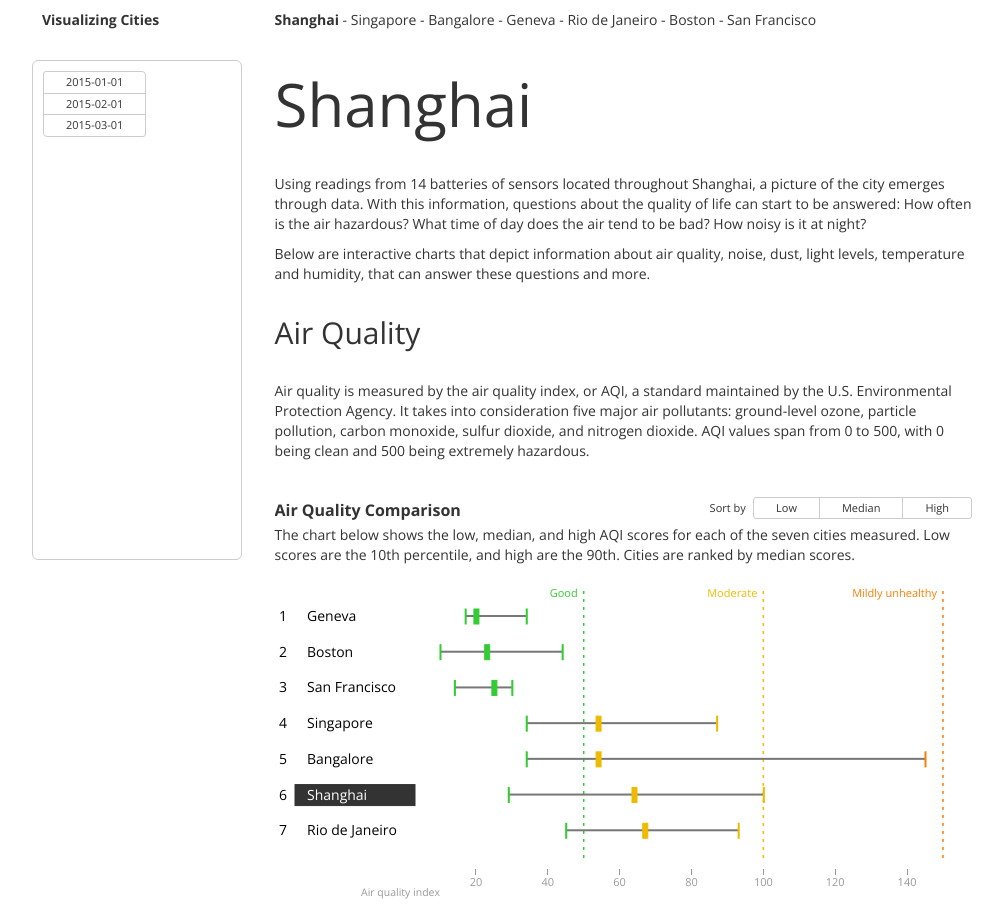
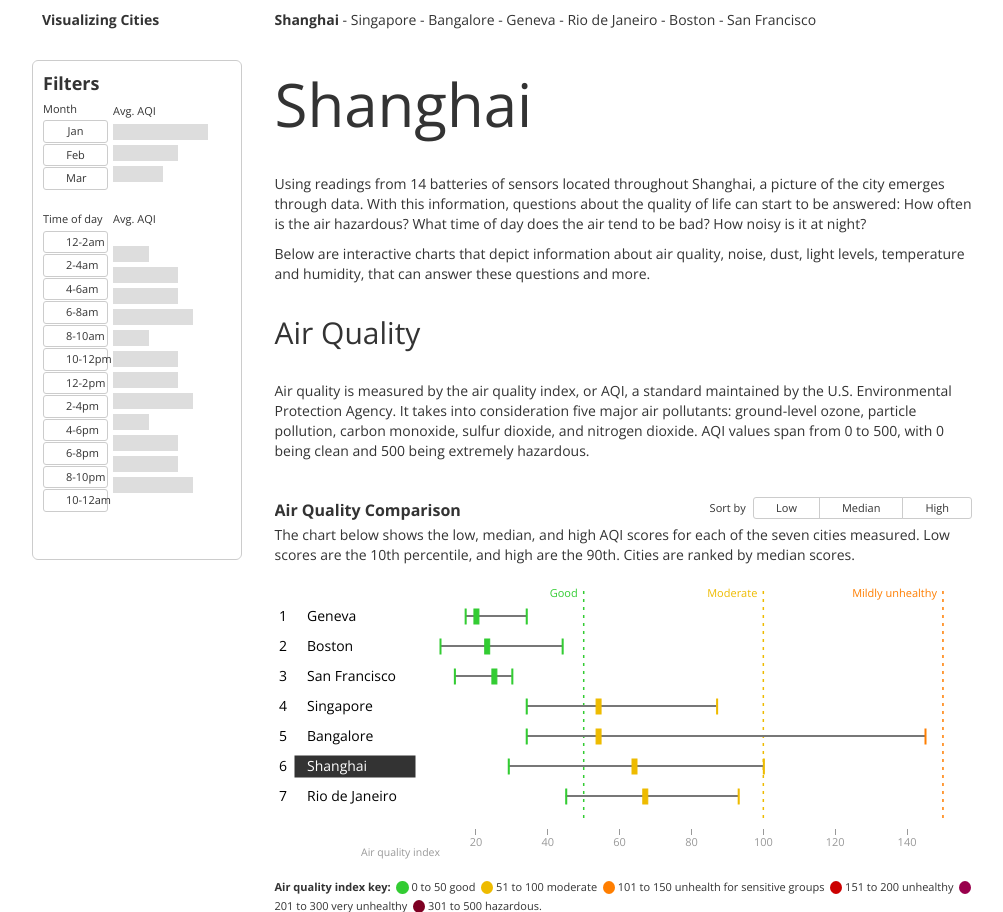
Before and after one commit to kgates-github/datacanvas, a Flask app: page /city/ in a window 1280 px wide. Shown: the top 912 px of the page, without its empty margins (138-1141 px from the left). Run offline with Flask 2, Linux system fonts and the light colour scheme; some libraries are stand-ins or nearby versions.

Commit message:
Add filter buttons

```diff
--- a/webapp/app/__init__.py
+++ b/webapp/app/__init__.py
@@ -35,13 +35,13 @@ def city(name='Shanghai'):
           'chart': 'monthly',
           'data': [
             {
-              'date': '2015-01-01',
+              'date': '2015-01-02',
               'median': 64
             } ,{
-              'date': '2015-02-01',
+              'date': '2015-02-02',
               'median': 44
             } ,{
-              'date': '2015-03-01',
+              'date': '2015-03-02',
               'median': 34
             }
           ]
@@ -50,16 +50,40 @@ def city(name='Shanghai'):
           'chart': 'time_of_day',
           'data': [
             {
-              'name': '2am to 4am',
+              'name': '12-2am',
               'median': 24
             } ,{
-              'name': '7am to 9am',
+              'name': '2-4am',
               'median': 44
             } ,{
-              'name': '2pm to 4pm',
+              'name': '4-6am',
               'median': 44
             },{
-              'name': '5pm to 7pm',
+              'name': '6-8am',
+              'median': 54
+            } ,{
+              'name': '8-10am',
+              'median': 24
+            } ,{
+              'name': '10-12pm',
+              'median': 44
+            } ,{
+              'name': '12-2pm',
+              'median': 44
+            },{
+              'name': '2-4pm',
+              'median': 54
+            },{
+              'name': '4-6pm',
+              'median': 24
+            } ,{
+              'name': '6-8pm',
+              'median': 44
+            } ,{
+              'name': '8-10pm',
+              'median': 44
+            },{
+              'name': '10-12am',
               'median': 54
             }
           ]
--- a/webapp/app/static/css/app.css
+++ b/webapp/app/static/css/app.css
@@ -65,6 +65,14 @@ a {
 body {
   font-family: 'Open Sans', sans-serif;
   font-size: 14px;
+}
+
+.filter-list li {
+  padding:0px;
+}
+
+.filter-list {
+  padding-left: 6px;
 }
 
 .small-text {
--- a/webapp/app/static/js/boxplot.js
+++ b/webapp/app/static/js/boxplot.js
@@ -159,8 +159,8 @@
       return this.plots.data(this.data, function(d) {
         return d.name;
       }).transition().delay(function(d, i) {
-        return (i * 60) + delay;
-      }).duration(230).ease("linear").attr("transform", (function(_this) {
+        return (i * 160) + delay;
+      }).duration(330).ease("linear").attr("transform", (function(_this) {
         return function(d, i) {
           return "translate(0, " + (_this.scaleY(i)) + ")";
         };
@@ -175,38 +175,39 @@
     };
 
     BoxPlot.prototype.update = function(data) {
-      var self;
+      var duration, self;
       self = this;
       this.data = data;
       this.scaleX = this._getScaleX();
+      duration = this._getDuration();
       this.plots.data(this.data, function(d) {
         return d.name;
       });
       this.plots.each(function(d, i) {
-        d3.select(this).select(".bar").transition().duration(1000).attr("width", function(d) {
+        d3.select(this).select(".bar").transition().duration(duration).attr("width", function(d) {
           return self.scaleX(d.upper) - self.scaleX(d.lower);
         }).attr("x", function(d) {
           return self.scaleX(d.lower);
         });
         d3.select(this).select(".lower").attr("class", function(d) {
           return "lower " + (self.helpers.getColorClass(d.lower, self.qualitative));
-        }).transition().duration(1000).attr("x", function(d) {
+        }).transition().duration(duration).attr("x", function(d) {
           return self.scaleX(d.lower);
         });
         d3.select(this).select(".median").attr("class", function(d) {
           return "median " + (self.helpers.getColorClass(d.median, self.qualitative));
-        }).transition().duration(1000).attr("x", function(d) {
+        }).transition().duration(duration).attr("x", function(d) {
           return self.scaleX(d.median);
         });
         d3.select(this).select(".upper").attr("class", function(d) {
           return "upper " + (self.helpers.getColorClass(d.upper, self.qualitative));
-        }).transition().duration(1000).attr("x", function(d) {
+        }).transition().duration(duration).attr("x", function(d) {
           return self.scaleX(d.upper);
         });
         return d3.select(this).select(".overlay").on('mouseover', self.tip.show).on('mouseout', self.tip.hide);
       });
       this.qualatativeTicks.each(function(d, i) {
-        return d3.select(this).transition().duration(1000).attr("transform", (function(_this) {
+        return d3.select(this).transition().duration(duration).attr("transform", (function(_this) {
           return function(d, i) {
             return "translate(" + (self.scaleX(d.value)) + ", 0)";
           };
--- a/webapp/app/static/js/city.js
+++ b/webapp/app/static/js/city.js
@@ -68,14 +68,14 @@
           chart: 'filter',
           dimension: 'airquality_raw',
           scale: d3.scale.linear,
-          width: 200,
+          width: 110,
           height: 530,
           qualitative: helpers.aqiQualitative,
           margin: {
-            top: 40,
-            right: 50,
-            bottom: 40,
-            left: 165
+            top: 0,
+            right: 10,
+            bottom: 10,
+            left: 5
           }
         }
       }, {
@@ -86,7 +86,7 @@
           dimension: 'airquality_raw',
           scale: d3.scale.linear,
           width: 700,
-          height: 330,
+          height: 290,
           qualitative: helpers.aqiQualitative,
           margin: {
             top: 40,
--- a/webapp/app/static/js/filter.js
+++ b/webapp/app/static/js/filter.js
@@ -8,42 +8,51 @@
     __extends(Filter, _super);
 
     function Filter(_at_app, _at_params, _at_data, _at_city, _at_helpers) {
-      var self;
+      var combinedData, self;
       this.app = _at_app;
       this.params = _at_params;
       this.data = _at_data;
       this.city = _at_city;
       this.helpers = _at_helpers;
       self = this;
-      this.data = _.sortBy(this.data, "median");
-      this.el = this.params.el;
-      this.scaleX = this._getScaleX();
-      this.scaleY = this._getScaleY();
-      this.qualitative = this.params.qualitative || [];
-      this.xAxis = d3.svg.axis().scale(this.scaleX).tickSize(-6).tickSubdivide(true);
       this.dataMonthly = _.findWhere(this.data, {
         dimension: this.params.dimension,
         chart: 'monthly'
       });
+      this.dataTime = _.findWhere(this.data, {
+        dimension: this.params.dimension,
+        chart: 'time_of_day'
+      });
+      this.el = this.params.el;
+      combinedData = this.dataMonthly.data.concat(this.dataTime.data);
+      this.scaleX = this._getScaleX(combinedData);
+      this.monthFormat = d3.time.format("%b");
       this.dataMonthly = this.dataMonthly.data;
-      this.buttonsMonthly = d3.select("#" + this.el).append("div").attr("class", "btn-group-vertical");
-      this.buttonsMonthly.selectAll("button").data(this.dataMonthly).enter().append("button").attr("type", "button").attr("class", "btn btn-default btn-sm btn-compact").html(function(d) {
-        return d.date;
-      });
-
-      /*
-      <div class="btn-group-vertical" role="group" aria-label="">
-          <button type="button" class="btn btn-default btn-sm btn-compact">Jan</button>
-          <button type="button" class="btn btn-default btn-sm btn-compact">Feb</button>
-          <button type="button" class="btn btn-default btn-sm btn-compact">Mar</button>
-
-
-       * X axis
-      @svg.append("g")
-        .attr("class", "x axis")
-        .attr("transform", "translate(#{@params.margin.left}," + (@params.height - 30) + ")")
-        .call(@xAxis)
-       */
+      this.buttonsMonthly = d3.select("#filter-month-buttons").append("div");
+      this.buttonsMonthly.selectAll("button").data(this.dataMonthly).enter().append("div").append("button").attr("type", "button").attr("class", "btn btn-default btn-sm btn-compact").style("width", "65px").style("margin-bottom", "1px").html((function(_this) {
+        return function(d) {
+          return _this.monthFormat(new Date(d.date));
+        };
+      })(this));
+      this.chartMonthly = d3.select("#filter-month-chart").append("div").style("width", "112px");
+      this.barsMonthly = this.chartMonthly.selectAll(".bar").data(this.dataMonthly).enter().append("div").attr("class", "bar").style("height", "16px").style("background", "#ddd").style("margin-bottom", "5px").style("width", (function(_this) {
+        return function(d) {
+          return (_this.scaleX(d.median)) + "px";
+        };
+      })(this));
+      this.dataTime = this.dataTime.data;
+      this.buttonsTime = d3.select("#filter-time-buttons").append("div");
+      this.buttonsTime.selectAll("button").data(this.dataTime).enter().append("div").append("button").attr("type", "button").attr("class", "btn btn-default btn-sm btn-compact").style("width", "65px").style("margin-bottom", "1px").html((function(_this) {
+        return function(d) {
+          return d.name;
+        };
+      })(this));
+      this.chartMonthly = d3.select("#filter-time-chart").append("div").style("width", "112px");
+      this.barsMonthly = this.chartMonthly.selectAll(".bar").data(this.dataTime).enter().append("div").attr("class", "bar").style("height", "16px").style("background", "#ddd").style("margin-bottom", "5px").style("width", (function(_this) {
+        return function(d) {
+          return (_this.scaleX(d.median)) + "px";
+        };
+      })(this));
     }
 
     Filter.prototype._filterCharts = function() {
@@ -68,25 +77,17 @@
       });
     };
 
-    Filter.prototype._getScaleX = function() {
+    Filter.prototype._getScaleX = function(data) {
       var domainX, rangeX;
-      domainX = this._getDomain(this.data);
+      domainX = this._getDomain(data);
       rangeX = [0, this.params.width - (this.params.margin.left + this.params.margin.right)];
       return this.params.scale().domain(domainX).range(rangeX);
     };
 
-    Filter.prototype._getScaleY = function() {
-      var domainY, rangeY;
-      domainY = [0, this.data.length];
-      rangeY = [0, this.params.height - (this.params.margin.top + this.params.margin.bottom)];
-      return d3.scale.linear().domain(domainY).range(rangeY);
-    };
-
     Filter.prototype._getDomain = function(data) {
-      var max, min;
-      max = _.max(_.pluck(data, "upper"));
-      min = _.min(_.pluck(data, "lower"));
-      return [min, max];
+      var max;
+      max = _.max(_.pluck(data, "median"));
+      return [0, max];
     };
 
     Filter.prototype.update = function(data) {
--- a/webapp/app/templates/city.html
+++ b/webapp/app/templates/city.html
@@ -7,8 +7,29 @@
     <div style="margin-top:10px;">
       <span style="font-weight:bold; margin-left:10px;" class="header-5">Visualizing Cities</span>
     </div>
-    <div id="filter-container" style="border:1px solid #ccc; width:210px; height:500px; position:fixed; top:60px; border-radius: 6px; padding:10px;">
+    <div id="filter-container" style="border:1px solid #ccc; width:210px; height:500px; position:fixed; top:60px; border-radius: 6px; padding:10px 10px 16px 10px;">
+      <div style="font-weight:bold; font-size:18px; margin-bottom:4px;">Filters</div>
+      <table class="filter-list" style="margin-bottom:3px;">
+        <tr>
+          <td style="width:70px; font-size:11px; padding-bottom:4px;">Month</td>
+          <td style="font-size:11px;">Avg. AQI</td>
+        </tr>
+        <tr>
+          <td id="filter-month-buttons"></td>
+          <td id="filter-month-chart" style="text-align:top;"></td>
+        </tr>
+      </table>
 
+      <table class="filter-list" style="margin-bottom:3px; margin-top:20px;">
+        <tr>
+          <td style="width:70px; font-size:11px; padding-bottom:4px;">Time of day</td>
+          <td style="font-size:11px; padding-bottom:4px;">Avg. AQI</td>
+        </tr>
+        <tr>
+          <td id="filter-time-buttons"></td>
+          <td id="filter-time-chart"></td>
+        </tr>
+      </table>
     </div>
   </div>
   <div class="col-sm-9">
```
Also changed, not shown: 3 other files.
